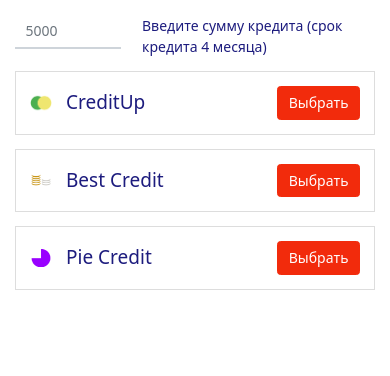
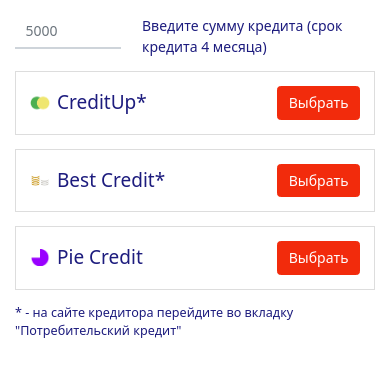
Before and after one commit to CreditUP/taksa-calculator, a plain HTML site: page index.html in a window 390 px wide. Drawn offline with nearby package versions, Linux system fonts and the light colour scheme.

Commit message:
refactoring

```diff
--- a/index.html
+++ b/index.html
@@ -24,8 +24,8 @@
                 </div>
                 <div class="form__box d-flex justify-content-between align-items-center p-3 mb-3">
                     <div class="d-flex align-items-center credit__title">
-                        <img class="credit__logo me-3" src="./img/credit-up-logo.png" alt="CreditUp" />
-                        <h4 class="m-0">CreditUp</h4>
+                        <img class="credit__logo me-2 me-sm-3" src="./img/credit-up-logo.png" alt="CreditUp" />
+                        <h4 class="m-0">CreditUp*</h4>
                     </div>
                     <div class="credit__price p-1">
                         <span id="creditUp__price"></span>
@@ -34,8 +34,8 @@
                 </div>
                 <div class="form__box d-flex justify-content-between align-items-center p-3 mb-3">
                     <div class="d-flex align-items-center credit__title">
-                        <img class="credit__logo me-3" src="./img/best-credit-logo.png" alt="Best Credit" />
-                        <h4 class="m-0">Best Credit</h4>
+                        <img class="credit__logo me-2 me-sm-3" src="./img/best-credit-logo.png" alt="Best Credit" />
+                        <h4 class="m-0">Best Credit*</h4>
                     </div>
                     <div class="credit__price p-1">
                         <span id="bestCredit__price"></span>
@@ -44,14 +44,15 @@
                 </div>
                 <div class="form__box d-flex justify-content-between align-items-center p-3 mb-3">
                     <div class="d-flex align-items-center credit__title">
-                        <img class="credit__logo me-3" src="./img/pie-credit-logo.png" alt="Pie Credit" />
+                        <img class="credit__logo me-2 me-sm-3" src="./img/pie-credit-logo.png" alt="Pie Credit" />
                         <h4 class="m-0">Pie Credit</h4>
                     </div>
                     <div class="credit__price p-1">
                         <span id="pieCredit__price"></span>
                     </div>
-                    <a class="btn btn-primary" target="blank" href="https://pie-credit.com/">Выбрать</a>
+                    <a class="btn btn-primary" target="blank" href="https://pie-credit.com/taksaexpress">Выбрать</a>
                 </div>
+                <p class="remark">* - на сайте кредитора перейдите во вкладку "Потребительский кредит"</p>
             </div>
         </div>
         <!-- JavaScript -->
@@ -65,12 +66,18 @@
             //const daysInMonth = 30 || 14
 
             productPriceInput.oninput = (e) => {
-                if(!e.target.value)  e.target.value = ''
-                if(e.target.value.length >= 7) e.target.value = e.target.value.slice(0, 7)
+                if (!e.target.value) e.target.value = "";
+                if (e.target.value.length >= 7) e.target.value = e.target.value.slice(0, 7);
                 if (e.target.value.length) {
-                    creditUpPrice.innerHTML = `<b>${Math.round((e.target.value * 0.005 * 30 + e.target.value / 4) * 0.995)}</b> грн/месяц`;
-                    bestCreditPrice.innerHTML = `<b>${Math.round(e.target.value * 0.005 * 30 + e.target.value / 4)}</b> грн/месяц`;
-                    pieCreditPrice.innerHTML = `<b>${Math.round(e.target.value * 0.001 * 14 + e.target.value / 4)}</b> грн/2 тижні`;
+                    creditUpPrice.innerHTML = `<b>${Math.round(
+                        (e.target.value * 0.005 * 30 + e.target.value / 4) * 0.995
+                    )}</b> грн/месяц`;
+                    bestCreditPrice.innerHTML = `<b>${Math.round(
+                        e.target.value * 0.005 * 30 + e.target.value / 4
+                    )}</b> грн/месяц`;
+                    pieCreditPrice.innerHTML = `<b>${Math.round(
+                        e.target.value * 0.001 * 14 + e.target.value / 4
+                    )}</b> грн/2 тижні`;
                 } else {
                     creditPayment.forEach((item) => (item.innerHTML = ""));
                 }
@@ -85,7 +92,9 @@
                 background: #fff;
                 color: #1d1c7e;
             }
-
+            h4 {
+                white-space: nowrap;
+            }
             .form__wrapper {
                 width: 100%;
                 max-width: 600px;
@@ -102,6 +111,9 @@
                 width: 25px;
                 height: 25px;
                 object-fit: contain;
+            }
+            .remark {
+                font-size: .9rem;
             }
             .btn {
                 background-color: #f22b0c;
@@ -149,8 +161,8 @@
                     font-size: 14px;
                 }
                 .credit__logo {
-                    width: 22px;
-                    height: 22px;
+                    width: 20px;
+                    height: 20px;
                 }
             }
         </style>
```
